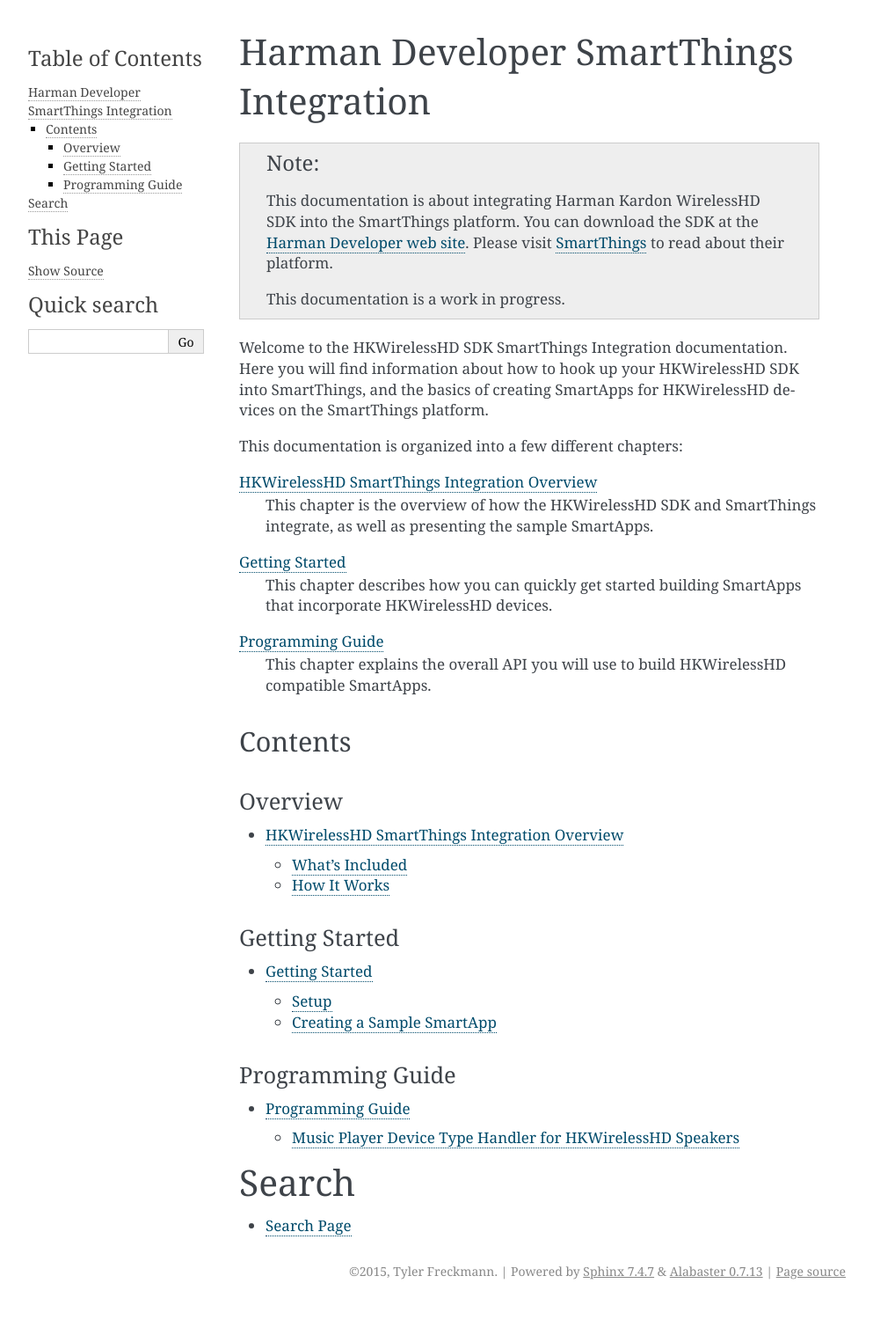
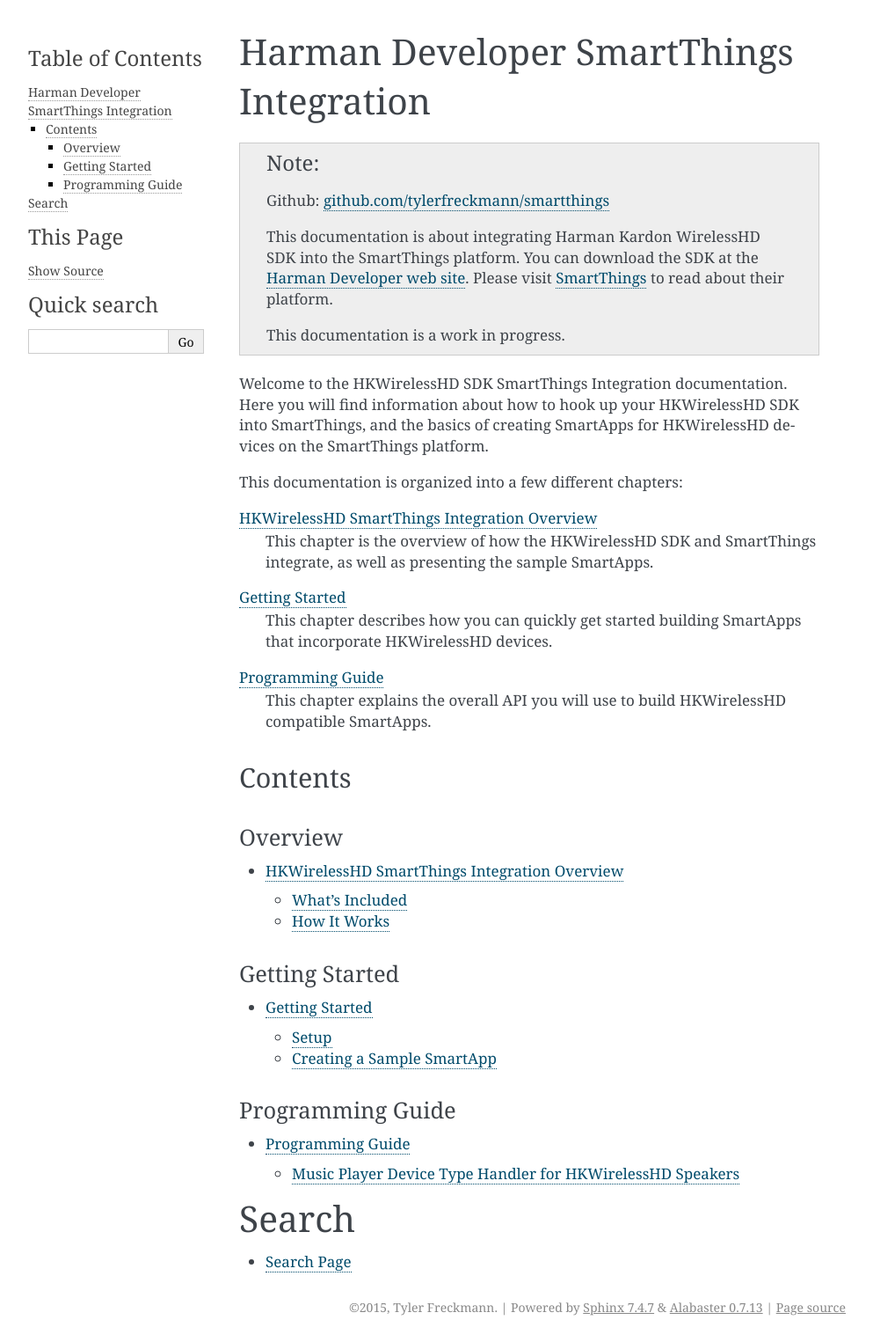
Before and after one commit to chali272/smartthings, a Sphinx documentation site: the page built from docs/source/index.rst, in a window 1280 px wide. Shown: the whole page at 88% size, without its empty margins (148-1141 px from the left). Built offline with Sphinx 7.4.7, drawn with Linux system fonts in a browser that asks for light colours; before the commit the page ends 1484 px from its top, so only the background shows below that.

Commit message:
Update index.rst

```diff
--- a/docs/source/index.rst
+++ b/docs/source/index.rst
@@ -2,6 +2,8 @@
 ========================================
 
 .. note::
+
+	Github: `github.com/tylerfreckmann/smartthings <https://github.com/tylerfreckmann/smartthings>`__
 
 	This documentation is about integrating Harman Kardon WirelessHD SDK into the SmartThings platform. You can download the SDK at the `Harman Developer web site <http://developer.harman.com>`__. Please visit `SmartThings <http://www.smartthings.com/developers/>`__ to read about their platform.
 
```
